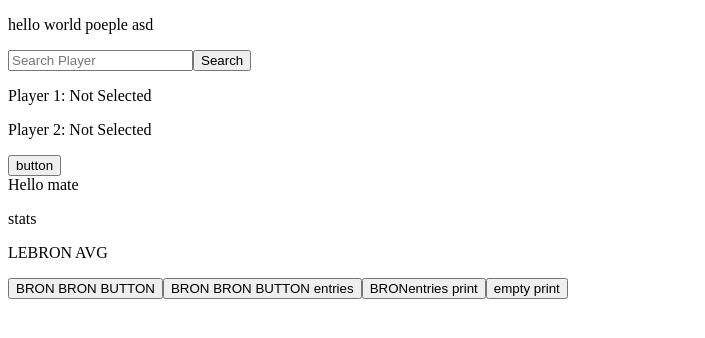
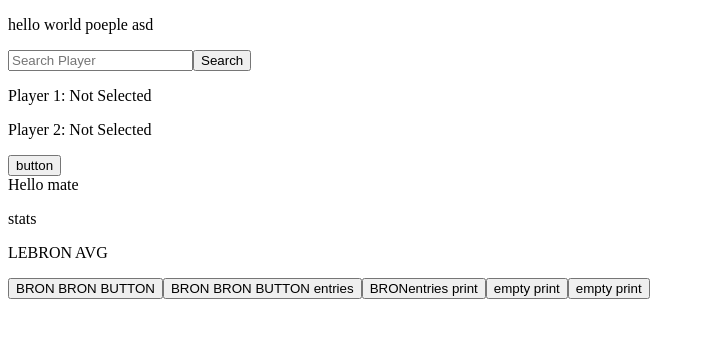
Before and after one commit to cmtran09/project-x, a React app: page / in a window 1280 px wide. Shown: the top 338 px of the page, without its empty margins (0-705 px from the left). Built offline with nearby package versions, Linux system fonts and the light colour scheme; no server answers.

Commit message:
data sliced and concatted to remove irrelevant chart data

```diff
--- a/src/components/Lebron/Lebron.js
+++ b/src/components/Lebron/Lebron.js
@@ -1,6 +1,6 @@
 import React, { useState, useEffect } from 'react'
 import axios from "axios"
-// import { BarChart, Bar, XAxis, YAxis, CartesianGrid, Tooltip, Legend } from "recharts"
+import { BarChart, Bar, XAxis, YAxis, CartesianGrid, Tooltip, Legend } from "recharts"
 
 export default function Lebron() {
 
@@ -32,6 +32,7 @@ export default function Lebron() {
   const playerID = 236
 
   const [lebronAvg, setLebronAvg] = useState()
+  const [theData, setTheData] = useState()
 
   useEffect(() => {
     axios.get(`https://www.balldontlie.io/api/v1/season_averages?player_ids[]=${playerID}&season=2019`)
@@ -50,6 +51,7 @@ export default function Lebron() {
     emptyData.map((elem,i)=>{
         elem["lebron"]=Object.entries(lebronAvg)[i][1]
     })
+    setTheData(emptyData)
     // Object.entries(lebronAvg).map(e=>console.log(e))
   }
   // pushLebron()
@@ -57,7 +59,7 @@ export default function Lebron() {
 
   // console.log("aempty data array pushed with some data",emptyData[0]["lebron"]="hello mate")
 
-
+  console.log(theData)
   return (
     <div>
       <p>LEBRON AVG</p>
@@ -65,7 +67,8 @@ export default function Lebron() {
       <button onClick={() => console.log(Object.entries(lebronAvg))}>BRON BRON BUTTON entries</button>
       <button onClick={() => console.log(pushLebron())}>BRONentries print</button>
       <button onClick={() => console.log(emptyData)}>empty print</button>
-      {/* <BarChart width={600} height={300} data={data}
+      <button onClick={() => console.log(theData)}>empty print</button>
+      {theData && <BarChart width={600} height={300} data={theData.slice(0,1).concat(theData.slice(3,21))}
             margin={{top: 5, right: 30, left: 20, bottom: 5}}>
        <CartesianGrid strokeDasharray="3 3"/>
        <XAxis dataKey="name"/>
@@ -74,7 +77,7 @@ export default function Lebron() {
        <Legend />
        <Bar dataKey="pv" fill="#8884d8" />
        <Bar dataKey="lebron" fill="#82ca9d" />
-      </BarChart> */}
+      </BarChart>}
     </div>
 
   )
```
